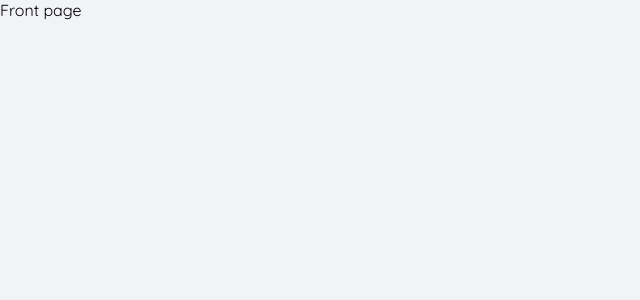
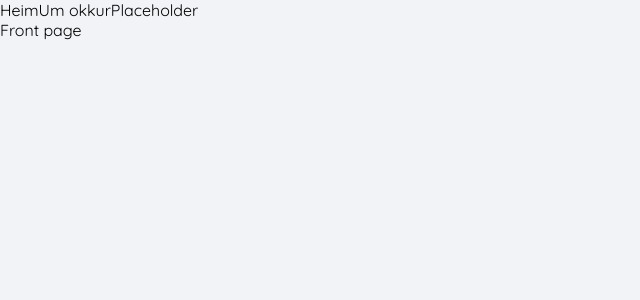
Before and after one commit to cadia-lvl/qa-crowdsourcing-web, a React (Create React App) app: page / in a window 1280 px wide. Shown: the top 300 px of the page, without its empty margins (0-640 px from the left). Built offline with nearby package versions, Linux system fonts and the light colour scheme.

Commit message:
rudimentary header to layout

```diff
--- a/src/layout/Header/index.tsx
+++ b/src/layout/Header/index.tsx
@@ -1,5 +1,14 @@
 import React from "react";
+import { FrontPage } from "../../pages";
+import { Outer } from "./styles";
+import { headerItems } from "./utils";
 
 export default () => {
-	return <div></div>;
+	return (
+		<Outer>
+			{headerItems.map((item) => (
+				<span>{item.text}</span>
+			))}
+		</Outer>
+	);
 };
--- /dev/null
+++ b/src/layout/Header/interface.ts
@@ -0,0 +1,4 @@
+export interface HeaderItem {
+	text: string;
+	path: string;
+}
--- /dev/null
+++ b/src/layout/Header/styles.ts
@@ -0,0 +1,8 @@
+import styled from "styled-components";
+
+export const Outer = styled.div`
+	display: flex;
+	flex-direction: row;
+	align-items: center;
+	justify-content: flex-start;
+`;
--- /dev/null
+++ b/src/layout/Header/utils.ts
@@ -0,0 +1,16 @@
+import { HeaderItem } from "./interface";
+
+export const headerItems: HeaderItem[] = [
+	{
+		text: "Heim",
+		path: "/",
+	},
+	{
+		text: "Um okkur",
+		path: "/um-okkur",
+	},
+	{
+		text: "Placeholder",
+		path: "/foo",
+	},
+];
--- a/src/layout/index.tsx
+++ b/src/layout/index.tsx
@@ -1,11 +1,13 @@
 import React from "react";
 import { GlobalStyle } from "../styles";
 import { IProps } from "./interface";
+import Header from "./Header";
 
 export const LayoutWrapper = ({ children }: IProps) => {
 	return (
 		<div>
 			<GlobalStyle />
+			<Header />
 			{children}
 		</div>
 	);
```
